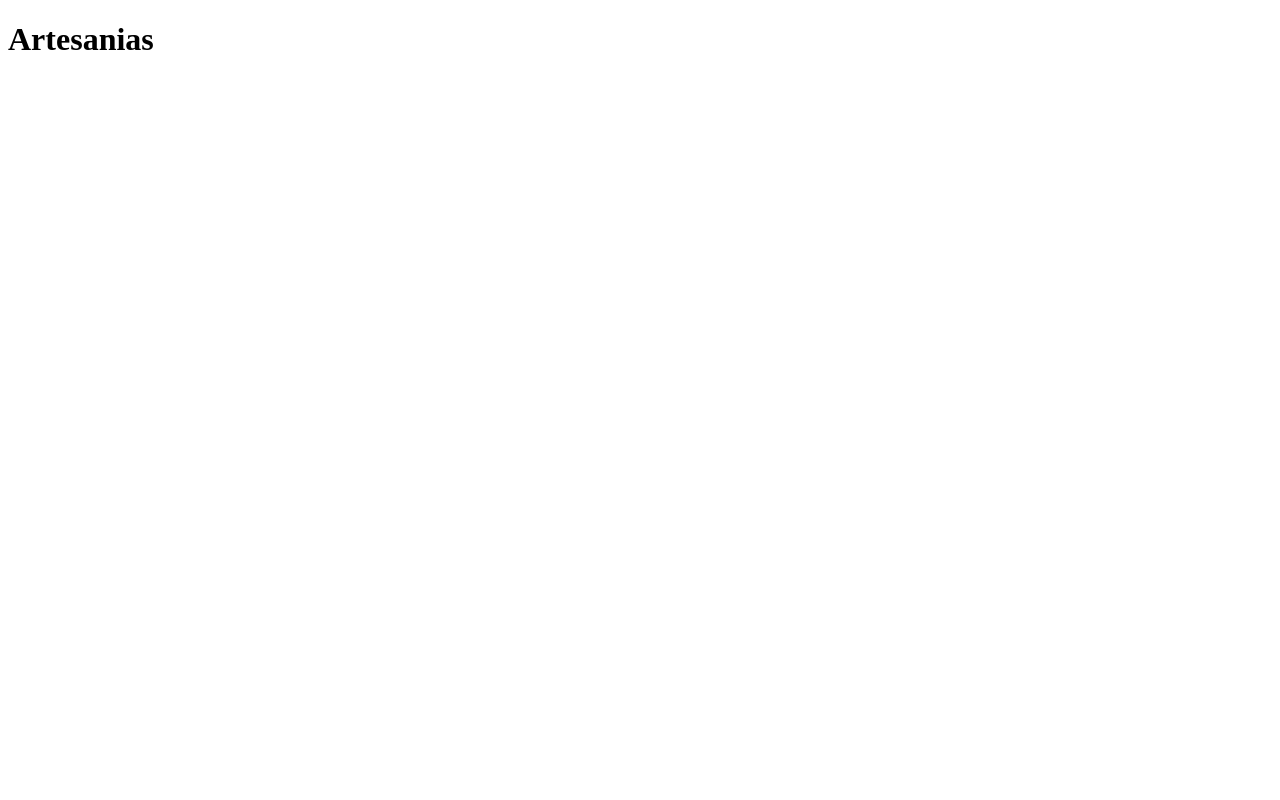
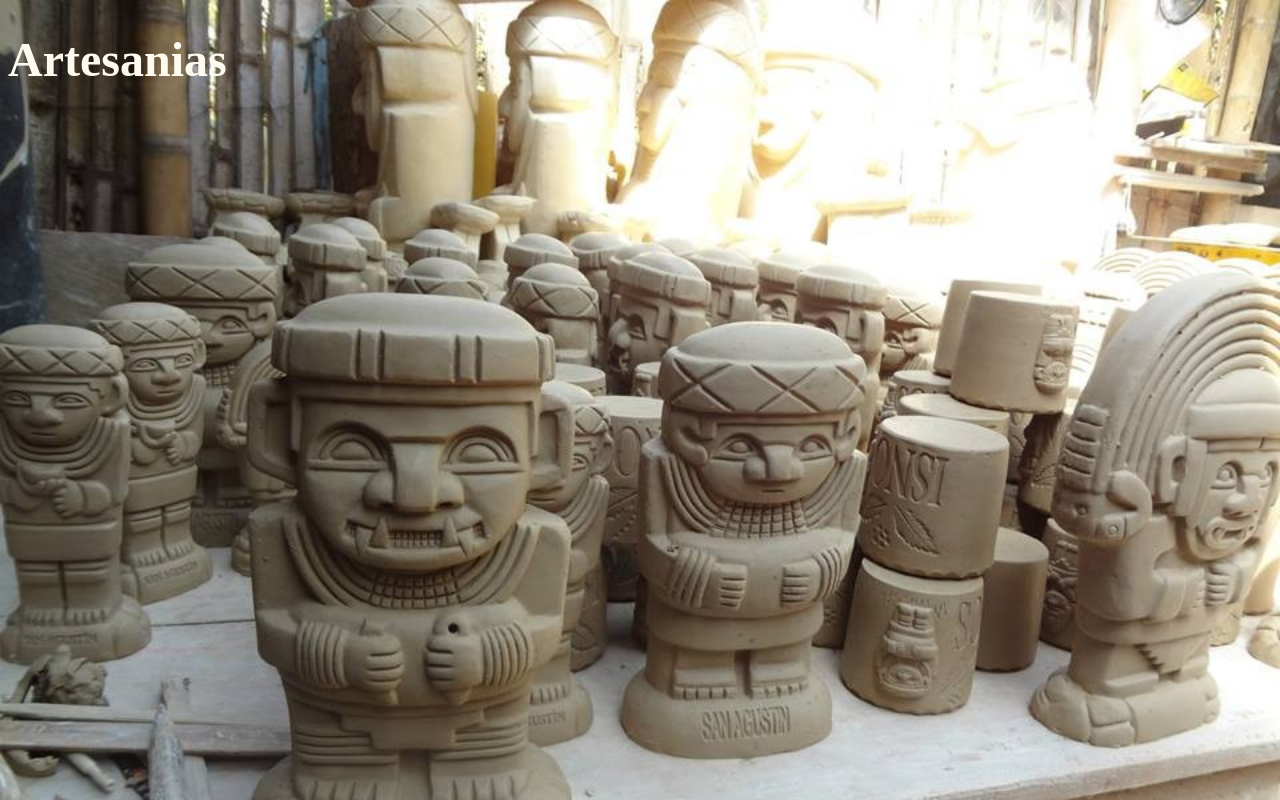
Before and after one commit to Esteban-Acosta/proyectoartesaniasSA, a plain HTML site: page index.html in a window 1280 px wide. Drawn offline with Linux system fonts and the light colour scheme.

Commit message:
Nuevos cambios con nueva rama

```diff
--- /dev/null
+++ b/css/estilos.css
@@ -0,0 +1,8 @@
+h1 {
+    font-size: 3em;
+    color: floralwhite;
+}
+body {
+    background: url(../imagenes/artesanias1.jpg);
+    background-size: cover;
+}
--- a/index.html
+++ b/index.html
@@ -4,7 +4,9 @@
     <meta charset="UTF-8">
     <meta http-equiv="X-UA-Compatible" content="IE=edge">
     <meta name="viewport" content="width=device-width, initial-scale=1.0">
+    <link rel="stylesheet" href="css/estilos.css">
     <title>Artesanias San Agustin</title>
+
 </head>
 <body>
     <h1>Artesanias</h1>
```
Also changed, not shown: imagenes/artesanias1.jpg (added).
